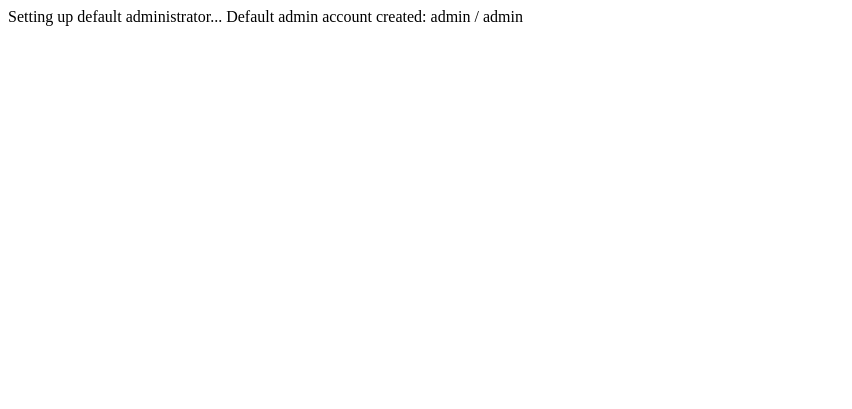
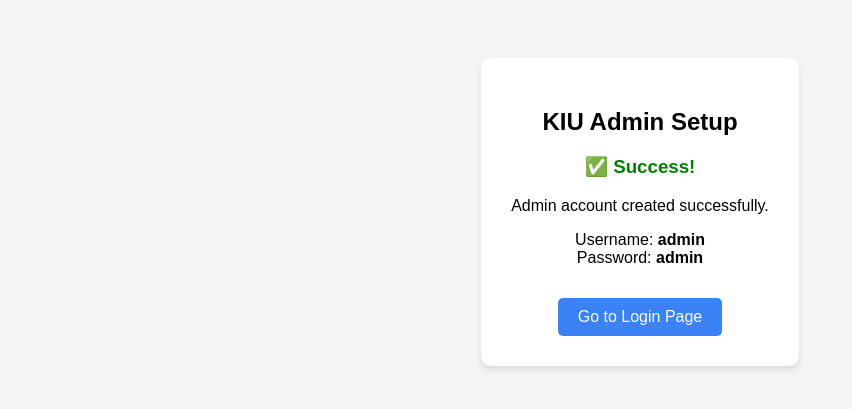
Before and after one commit to enochmicahf/kiu-online--system, a PHP site: page /setup_admin.php in a window 1280 px wide. Shown: the top 409 px of the page, without its empty margins (0-852 px from the left). Run offline with PHP 8.4, Linux system fonts and the light colour scheme; data that the repository does not hold is empty.

Commit message:
Final Access Fix: Admin URL and Setup Troubleshooting
- Created 'debug_connection.php' for comprehensive system diagnostics.
- Added 'admin.php' as a convenient shortcut for administrative access.
- Redesigned 'setup_admin.php' with a user-friendly UI and clearer success feedback.
- Rewrote 'README.md' with simplified "Absolute Beginners" setup steps.
- Hardened login logic with troubleshooting tips for the 'admin' user.
- Verified all setup tools visually via Playwright.

Co-authored-by: enochmicahf <237045993+enochmicahf@users.noreply.github.com>

```diff
--- /dev/null
+++ b/admin.php
@@ -0,0 +1,4 @@
+<?php
+header("Location: login.php");
+exit();
+?>
--- a/setup_admin.php
+++ b/setup_admin.php
@@ -1,7 +1,9 @@
 <?php
 require_once 'includes/db.php';
 
-echo "Setting up default administrator...\n";
+echo "<body style='font-family: Arial; background: #f4f4f4; padding: 50px; text-align: center;'>";
+echo "<div style='background: white; padding: 30px; border-radius: 10px; display: inline-block; box-shadow: 0 4px 6px rgba(0,0,0,0.1);'>";
+echo "<h2>KIU Admin Setup</h2>";
 
 try {
     $username = 'admin';
@@ -12,17 +14,28 @@ try {
     $stmt = $pdo->prepare("SELECT id FROM users WHERE username = ?");
     $stmt->execute([$username]);
 
+    $hashed = password_hash($password, PASSWORD_DEFAULT);
+
     if (!$stmt->fetch()) {
-        $hashed = password_hash($password, PASSWORD_DEFAULT);
         $stmt = $pdo->prepare("INSERT INTO users (username, email, password, role, is_verified) VALUES (?, ?, ?, 'admin', 1)");
         $stmt->execute([$username, $email, $hashed]);
-        echo "Default admin account created: admin / admin\n";
+        echo "<h3 style='color: green;'>✅ Success!</h3>";
+        echo "<p>Admin account created successfully.</p>";
     } else {
-        $hashed = password_hash($password, PASSWORD_DEFAULT);
         $stmt = $pdo->prepare("UPDATE users SET password = ?, role = 'admin', is_verified = 1 WHERE username = ?");
         $stmt->execute([$hashed, $username]);
-        echo "Admin account already exists. Password has been reset to 'admin'.\n";
+        echo "<h3 style='color: green;'>✅ Password Reset!</h3>";
+        echo "<p>Admin account updated. Password is now <b>admin</b>.</p>";
     }
+
+    echo "<p>Username: <b>admin</b><br>Password: <b>admin</b></p>";
+    echo "<a href='login.php' style='background: #3b82f6; color: white; padding: 10px 20px; text-decoration: none; border-radius: 5px; display: inline-block; margin-top: 15px;'>Go to Login Page</a>";
+
 } catch (Exception $e) {
-    echo "Error: " . $e->getMessage() . "\n";
+    echo "<h3 style='color: red;'>❌ Error</h3>";
+    echo "<p>" . $e->getMessage() . "</p>";
+    echo "<p>Ensure you have created the database and imported <b>database.sql</b>.</p>";
 }
+
+echo "</div></body>";
+?>
```
Also changed, not shown: debug_connection.php (added, +43 -0 lines), README.md.
